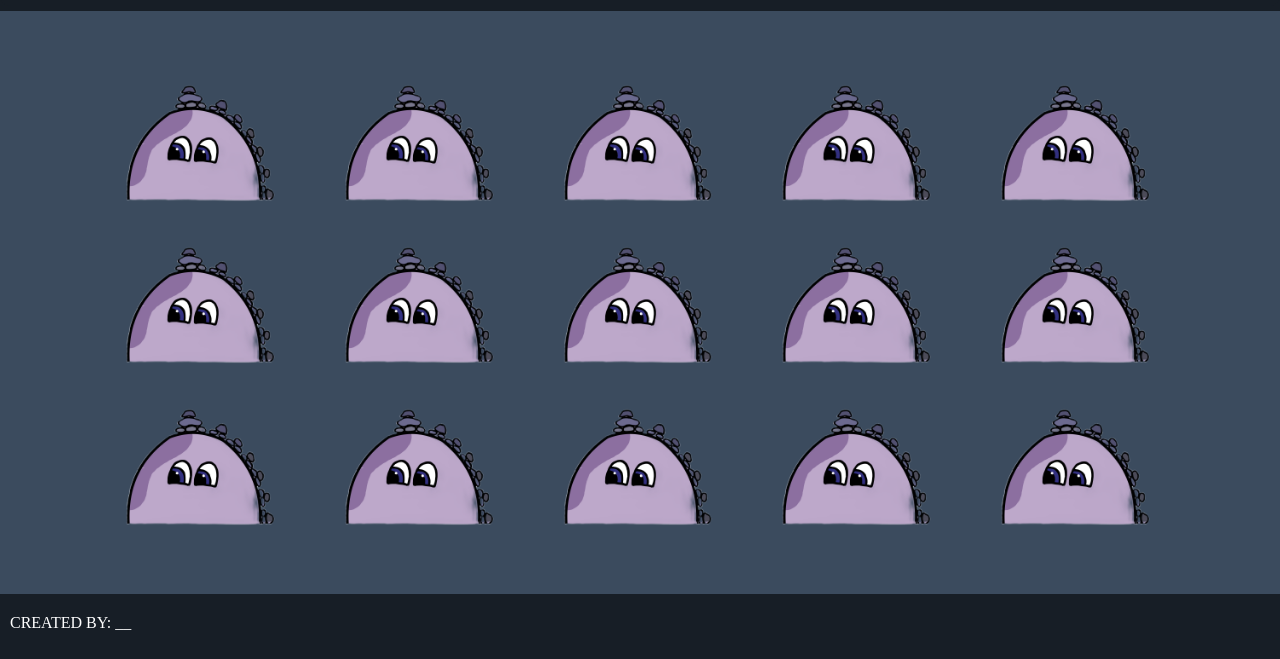
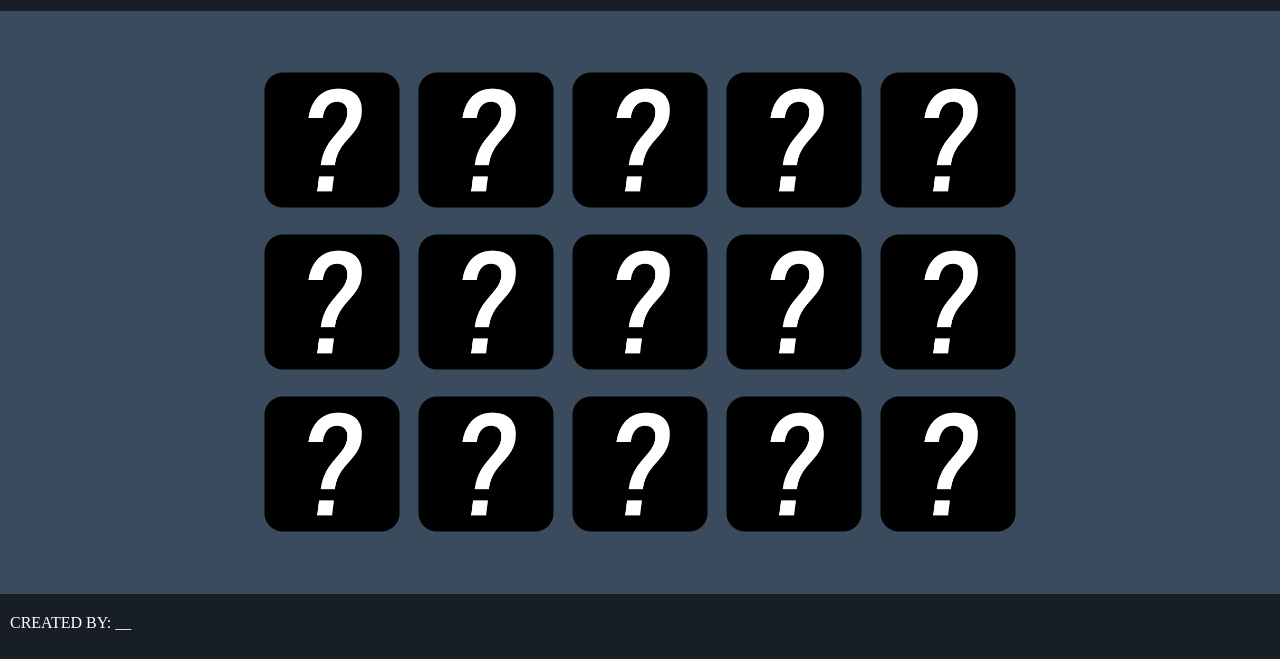
Before and after one commit to mxschuler/intaik, a plain HTML site: page collection.html in a window 1280 px wide. Shown: the part 141-800 px from the top of the page. Drawn offline with Linux system fonts and the light colour scheme; files whose address does not match are found by name.

Commit message:
added collection page unknown cards

```diff
--- a/collection.html
+++ b/collection.html
@@ -20,53 +20,53 @@
             <div class="flex-cards">
                 <div class="card-container">
                     <div class="card">
-                        <img class="port-image" src="./images/profile.png" height="150px" alt="Legendary sticker">
+                        <img class="port-image" src="./images/unknowncard.png" height="150px" alt="Legendary sticker">
                     </div>
                     <div class="card">
-                        <img class="port-image" src="./images/profile.png" height="150px" alt="Legendary sticker">
+                        <img class="port-image" src="./images/unknowncard.png" height="150px" alt="Legendary sticker">
                     </div>
                     <div class="card">
-                        <img class="port-image" src="./images/profile.png" height="150px" alt="Legendary sticker">
+                        <img class="port-image" src="./images/unknowncard.png" height="150px" alt="Legendary sticker">
                     </div>
                     <div class="card">
-                        <img class="port-image" src="./images/profile.png" height="150px" alt="Legendary sticker">
+                        <img class="port-image" src="./images/unknowncard.png" height="150px" alt="Legendary sticker">
                     </div>
                     <div class="card">
-                        <img class="port-image" src="./images/profile.png" height="150px" alt="Legendary sticker">
+                        <img class="port-image" src="./images/unknowncard.png" height="150px" alt="Legendary sticker">
                     </div>
                 </div>
                 <div class="card-container">
                     <div class="card">
-                        <img class="port-image" src="./images/profile.png" height="150px" alt="Rare sticker">
+                        <img class="port-image" src="./images/unknowncard.png" height="150px" alt="Rare sticker">
                     </div>
                     <div class="card">
-                        <img class="port-image" src="./images/profile.png" height="150px" alt="Rare sticker">
+                        <img class="port-image" src="./images/unknowncard.png" height="150px" alt="Rare sticker">
                     </div>
                     <div class="card">
-                        <img class="port-image" src="./images/profile.png" height="150px" alt="Rare sticker">
+                        <img class="port-image" src="./images/unknowncard.png" height="150px" alt="Rare sticker">
                     </div>
                     <div class="card">
-                        <img class="port-image" src="./images/profile.png" height="150px" alt="Rare sticker">
+                        <img class="port-image" src="./images/unknowncard.png" height="150px" alt="Rare sticker">
                     </div>
                     <div class="card">
-                        <img class="port-image" src="./images/profile.png" height="150px" alt="Rare sticker">
+                        <img class="port-image" src="./images/unknowncard.png" height="150px" alt="Rare sticker">
                     </div>
                 </div>
                 <div class="card-container">
                     <div class="card">
-                        <img class="port-image" src="./images/profile.png" height="150px" alt="Common sticker">
+                        <img class="port-image" src="./images/unknowncard.png" height="150px" alt="Common sticker">
                     </div>
                     <div class="card">
-                        <img class="port-image" src="./images/profile.png" height="150px" alt="Common sticker">
+                        <img class="port-image" src="./images/unknowncard.png" height="150px" alt="Common sticker">
                     </div>
                     <div class="card">
-                        <img class="port-image" src="./images/profile.png" height="150px" alt="Common sticker">
+                        <img class="port-image" src="./images/unknowncard.png" height="150px" alt="Common sticker">
                     </div>
                     <div class="card">
-                        <img class="port-image" src="./images/profile.png" height="150px" alt="Common sticker">
+                        <img class="port-image" src="./images/unknowncard.png" height="150px" alt="Common sticker">
                     </div>
                     <div class="card">
-                        <img class="port-image" src="./images/profile.png" height="150px" alt="Common sticker">
+                        <img class="port-image" src="./images/unknowncard.png" height="150px" alt="Common sticker">
                     </div>
                 </div>
             </div>
--- a/dark.css
+++ b/dark.css
@@ -368,8 +368,9 @@ input {
 .port-image {
     padding: 2px;
     margin-top: 4px;
+    scale: 90%;
 }
 
-.port-image:hover, .port-video:hover, .port-audio:hover {
-
+.port-image:hover {
+    scale: 110%;
 }
```
Also changed, not shown: images/unknowncard.png (added).
